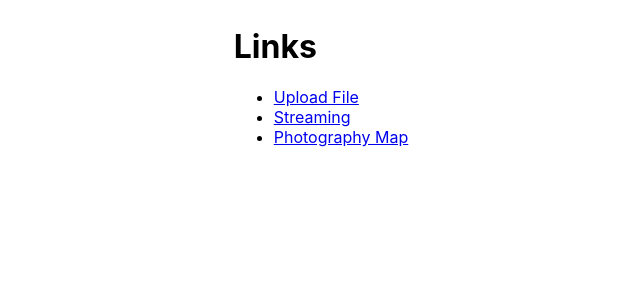
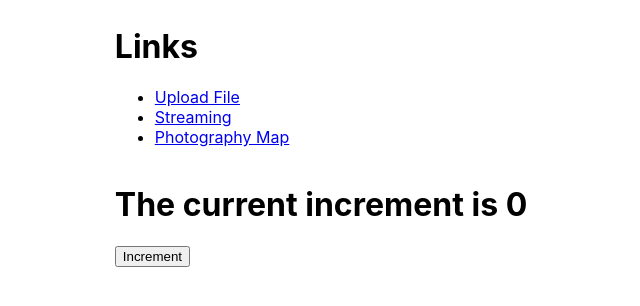
Before and after one commit to arvinsim/research-and-development, a React (Vite) app: page /context in a window 1280 px wide. Shown: the top 306 px of the page, without its empty margins (319-959 px from the left). Built offline with nearby package versions, Linux system fonts and the light colour scheme.

Commit message:
Implement useContext example

```diff
--- a/src/App.tsx
+++ b/src/App.tsx
@@ -2,6 +2,7 @@ import React, { Suspense } from "react";
 import styled from "styled-components";
 import { BrowserRouter, Route, Switch, Link } from "react-router-dom";
 import CLSDemo from "./WebVitals/CLSDemo";
+import ContextTest from "./ContextTest";
 
 const CreatePerson = React.lazy(() => import("./CreatePerson"));
 const UseRef = React.lazy(() => import("./UseRef"));
@@ -79,6 +80,9 @@ function App() {
               <Route exact path={"/d3"}>
                 <D3Playground />
               </Route>
+              <Route exact path={"/context"}>
+                <ContextTest />
+              </Route>
             </Switch>
           </AppGrid>
         </Suspense>
--- /dev/null
+++ b/src/ContextTest/index.tsx
@@ -0,0 +1,50 @@
+import React, {createContext, useContext, useState} from 'react';
+
+const IncrementContext = createContext<{
+    value: number
+    incrementValue(): void
+}>({
+    value: 0,
+    incrementValue: () => {}
+
+})
+
+function ContextTest() {
+    return (<IncrementContextComponent>
+        <LevelTwo />
+        </IncrementContextComponent>
+    );
+}
+
+function LevelFive() {
+    const {value, incrementValue} = useContext(IncrementContext);
+
+    return <div>
+        <h1>The current increment is {value}</h1>
+        <button onClick={incrementValue}>Increment</button>
+    </div>
+}
+
+function LevelFour() {
+    return <LevelFive />
+}
+
+function LevelThree() {
+    return <LevelFour />
+}
+
+function LevelTwo() {
+    return <LevelThree />
+}
+
+const IncrementContextComponent: React.FC<React.ReactNode> = ({ children }) => {
+    const [value, setValue] = useState(0)
+    const incrementValue = () => setValue(value + 1)
+
+    return <IncrementContext.Provider value={{value, incrementValue}}>
+        {children}
+    </IncrementContext.Provider>
+}
+
+
+export default ContextTest;
```
Also changed, not shown: 1 other file (tests, documents, lock files or other folders).
